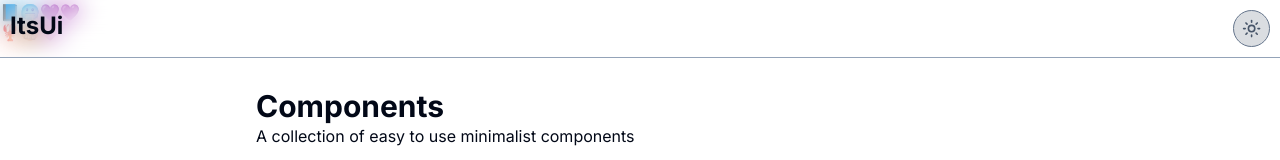
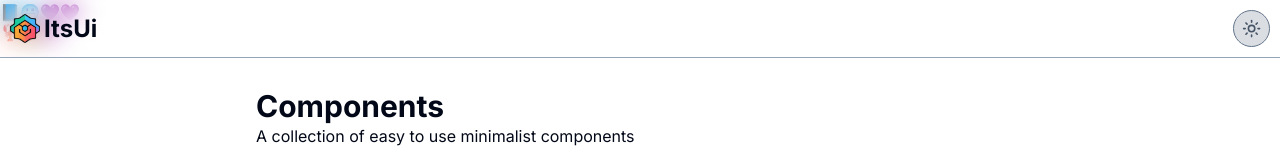
Before and after one commit to whyDoILoveThis/itsui, a Next.js app: page / in a window 1280 px wide. Shown: the top 160 px of the page. Built offline with nearby package versions, Linux system fonts and the light colour scheme.

Commit message:
add logo to navbar

```diff
--- a/app/layout.tsx
+++ b/app/layout.tsx
@@ -1,15 +1,18 @@
-import { ThemeProvider } from '@/components/theme-provider';
-import './globals.css';
-import type { Metadata } from 'next';
-import { Inter } from 'next/font/google';
-import Link from 'next/link';
-import { ModeToggle } from '@/components/ModeToggle';
+import { ThemeProvider } from "@/components/theme-provider";
+import "./globals.css";
+import type { Metadata } from "next";
+import { Inter } from "next/font/google";
+import Link from "next/link";
+import { ModeToggle } from "@/components/ModeToggle";
+import Image from "next/image";
 
-const inter = Inter({ subsets: ['latin'] });
+const ItsUiLogo = "/ItsUiLogo.png";
+
+const inter = Inter({ subsets: ["latin"] });
 
 export const metadata: Metadata = {
-  title: 'ItsUi',
-  description: 'A minimalist react component library',
+  title: "ItsUi",
+  description: "A minimalist react component library",
 };
 
 export default function RootLayout({
@@ -23,7 +26,7 @@ export default function RootLayout({
         className={`${inter.className} pt-10 flex flex-col items-center w-full h-screen`}
       >
         <main className="max-w-[800px] w-full">
-          {' '}
+          {" "}
           <ThemeProvider
             attribute="class"
             defaultTheme="system"
@@ -31,7 +34,14 @@ export default function RootLayout({
             disableTransitionOnChange
           >
             <nav className="fixed border-b border-slate-400 flex justify-between top-0 left-0 w-full bg-white bg-opacity-10 backdrop-blur-md z-[50] p-2.5">
-              <Link href="/" className="text-2xl font-bold">ItsUi</Link> <ModeToggle />
+              <Link
+                href="/"
+                className="text-2xl flex items-center gap-1 font-bold"
+              >
+                <img width={30} height={30} src={ItsUiLogo} alt={"logo"} />
+                ItsUi
+              </Link>{" "}
+              <ModeToggle />
             </nav>
             <p className="fixed top-0 left-0">📘🥶💜💜</p>
             <p className="fixed top-5 left-0">🦞🤬💜</p>
```
